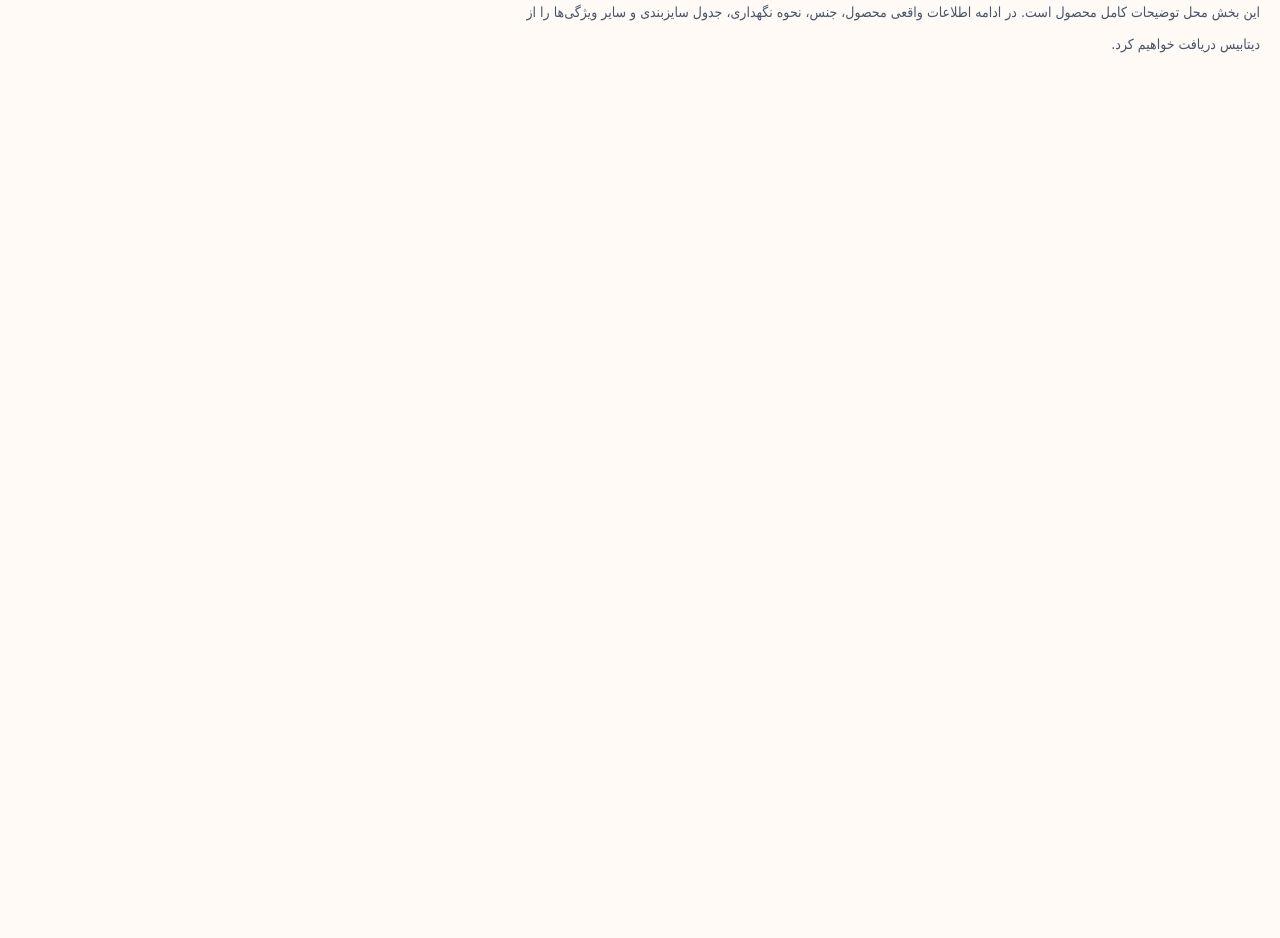
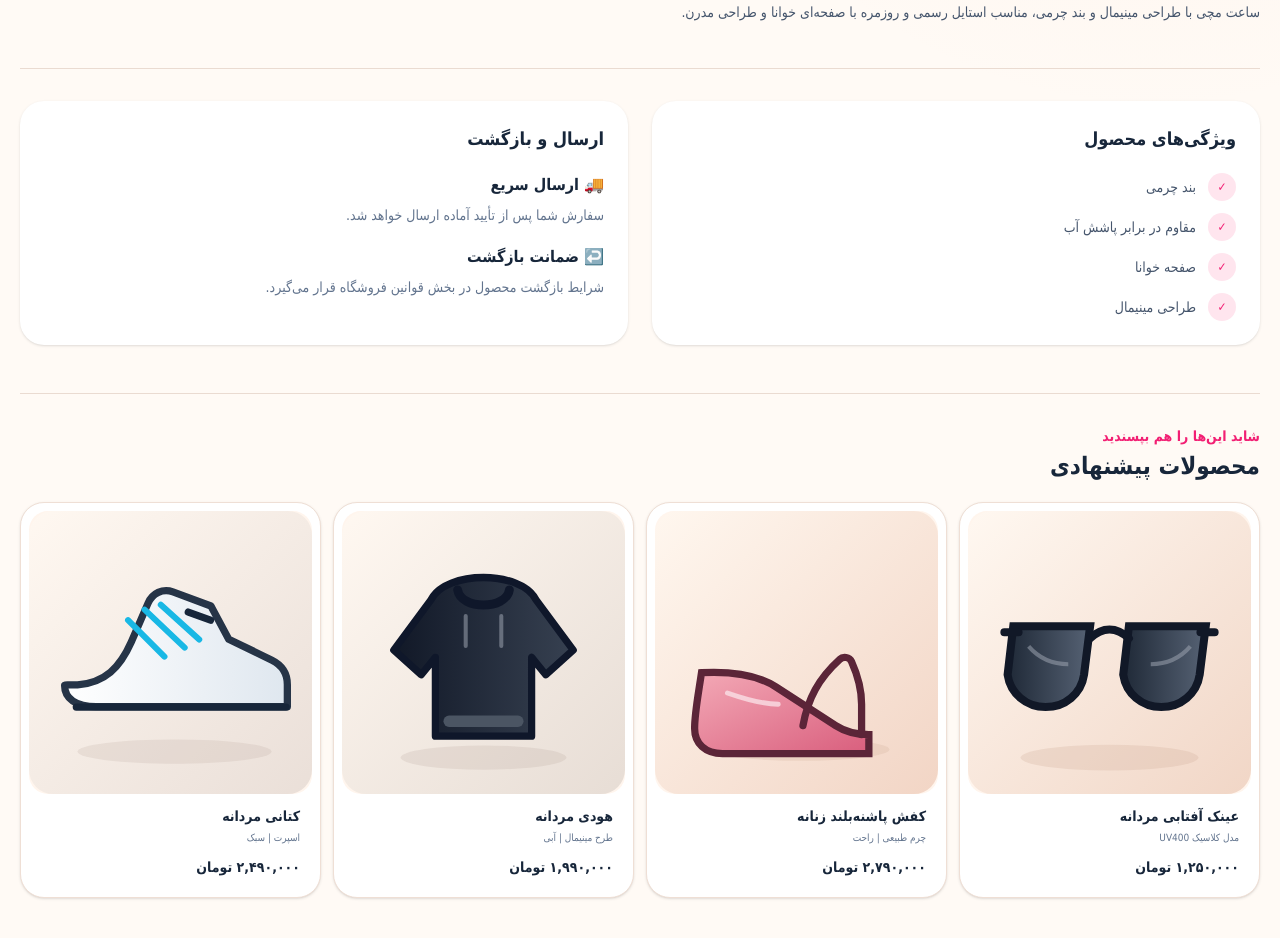
Before and after one commit to mehdikh20397-cmd/modastyle, a Next.js app: page /products/1 in a window 1280 px wide. Shown: the part 940-1878 px from the top of the page. Before the commit the page ends 1040 px from the top, so only its background shows below. Built offline with nearby package versions, Linux system fonts and the light colour scheme.

Commit message:
feat: complete product details page

```diff
--- a/app/layout.tsx
+++ b/app/layout.tsx
@@ -12,7 +12,7 @@ export default function RootLayout({
   children: React.ReactNode;
 }>) {
   return (
-    <html lang="fa" dir="rtl">
+    <html lang="fa" dir="rtl" data-scroll-behavior="smooth">
       <body>{children}</body>
     </html>
   );
--- a/app/products/[id]/page.tsx
+++ b/app/products/[id]/page.tsx
@@ -136,10 +136,108 @@ export default async function ProductPage({
         </h2>
 
         <p className="mt-4 max-w-3xl text-sm leading-8 text-slate-600">
-          این بخش محل توضیحات کامل محصول است. در ادامه اطلاعات
-          واقعی محصول، جنس، نحوه نگهداری، جدول سایزبندی و سایر
-          ویژگی‌ها را از دیتابیس دریافت خواهیم کرد.
+          {product.description}
         </p>
+      </section>
+
+      {/* Features + Shipping */}
+      <section className="mt-10 grid gap-6 border-t border-[#eadbd1] pt-8 md:grid-cols-2">
+        <div className="rounded-[24px] bg-white p-6 shadow-sm">
+          <h2 className="text-lg font-black">
+            ویژگی‌های محصول
+          </h2>
+
+          <ul className="mt-5 grid gap-3">
+            {product.features.map((feature) => (
+              <li
+                key={feature}
+                className="flex items-center gap-3 text-sm text-slate-600"
+              >
+                <span className="grid h-7 w-7 place-items-center rounded-full bg-[#ffe5ee] text-xs text-[#f21f73]">
+                  ✓
+                </span>
+
+                {feature}
+              </li>
+            ))}
+          </ul>
+        </div>
+
+        <div className="rounded-[24px] bg-white p-6 shadow-sm">
+          <h2 className="text-lg font-black">
+            ارسال و بازگشت
+          </h2>
+
+          <div className="mt-5 grid gap-4">
+            <div>
+              <div className="font-bold">🚚 ارسال سریع</div>
+
+              <p className="mt-1 text-sm leading-7 text-slate-500">
+                سفارش شما پس از تأیید آماده ارسال خواهد شد.
+              </p>
+            </div>
+
+            <div>
+              <div className="font-bold">↩️ ضمانت بازگشت</div>
+
+              <p className="mt-1 text-sm leading-7 text-slate-500">
+                شرایط بازگشت محصول در بخش قوانین فروشگاه قرار می‌گیرد.
+              </p>
+            </div>
+          </div>
+        </div>
+      </section>
+      {/* Related Products */}
+      <section className="mt-12 border-t border-[#eadbd1] pt-8">
+        <div className="mb-5 flex items-end justify-between">
+          <div>
+            <p className="text-sm font-bold text-[#f21f73]">
+              شاید این‌ها را هم بپسندید
+            </p>
+
+            <h2 className="mt-1 text-2xl font-black">
+              محصولات پیشنهادی
+            </h2>
+          </div>
+        </div>
+
+        <div className="grid grid-cols-2 gap-3 md:grid-cols-3 lg:grid-cols-4">
+          {products
+            .filter((_, index) => index !== productIndex)
+            .slice(0, 4)
+            .map((item) => (
+              <Link
+                key={item.name}
+                href={`/products/${products.indexOf(item)}`}
+                className="group"
+              >
+
+                <div className="overflow-hidden rounded-[24px] border border-[#efdfd5] bg-white p-2 shadow-sm transition hover:-translate-y-1 hover:shadow-lg">
+                  <div className="aspect-square overflow-hidden rounded-[19px] bg-[#fff5ed]">
+                    <img
+                      src={item.image}
+                      alt={item.name}
+                      className="h-full w-full object-cover transition duration-500 group-hover:scale-105"
+                    />
+                  </div>
+
+                  <div className="p-3">
+                    <h3 className="text-sm font-black">
+                      {item.name}
+                    </h3>
+
+                    <p className="mt-1 text-[10px] text-slate-500">
+                      {item.category}
+                    </p>
+
+                    <div className="mt-3 text-sm font-black">
+                      {item.price} تومان
+                    </div>
+                  </div>
+                </div>
+              </Link>
+            ))}
+        </div>
       </section>
     </main>
   );
--- a/components/layout/Footer.tsx
+++ b/components/layout/Footer.tsx
@@ -1,7 +1,7 @@
 export function Footer() {
   return (
     <footer className="bg-[#101826] text-slate-300">
-      <div className="container-shop py-10 sm:py-12">
+      <div className="container-shop py-10 sm:py-12 ">
         <div className="grid gap-8 sm:grid-cols-2 lg:grid-cols-4 lg:gap-10">
 
           {/* Brand */}
@@ -79,7 +79,7 @@ export function Footer() {
 
               <a
                 href="tel:+989373698658"
-                className="block hover:text-white"
+                className="block hover:text-white dir-rtl"
               >
                 +98 937 369 8658
               </a>
--- a/data/products.ts
+++ b/data/products.ts
@@ -1,8 +1,98 @@
 export const products = [
-  { name: "عینک آفتابی مردانه", category: "مدل کلاسیک UV400", price: "۱,۲۵۰,۰۰۰", oldPrice: "۱,۴۹۰,۰۰۰", badge: "پرفروش", image: "https://images.unsplash.com/photo-1511499767150-a48a237f0083?auto=format&fit=crop&w=700&q=85" },
-  { name: "ساعت مچی مردانه", category: "ضد آب | بند چرمی", price: "۲,۹۹۰,۰۰۰", oldPrice: "", badge: "پیشنهاد ویژه", image: "https://images.unsplash.com/photo-1524805444758-089113d48a6d?auto=format&fit=crop&w=700&q=85" },
-  { name: "کفش پاشنه‌بلند زنانه", category: "چرم طبیعی | راحت", price: "۲,۷۹۰,۰۰۰", oldPrice: "", badge: "جدید", image: "https://images.unsplash.com/photo-1543163521-1bf539c55dd2?auto=format&fit=crop&w=700&q=85" },
-  { name: "هودی مردانه", category: "طرح مینیمال | آبی", price: "۱,۹۹۰,۰۰۰", oldPrice: "", badge: "محبوب", image: "https://images.unsplash.com/photo-1551488831-00ddcb6c6bd3?auto=format&fit=crop&w=700&q=85" },
-  { name: "کتانی مردانه", category: "اسپرت | سبک", price: "۲,۴۹۰,۰۰۰", oldPrice: "", badge: "تخفیف ویژه", image: "https://images.unsplash.com/photo-1542291026-7eec264c27ff?auto=format&fit=crop&w=700&q=85" },
-  { name: "کیف دستی زنانه", category: "چرم مصنوعی | شیک", price: "۱,۹۹۰,۰۰۰", oldPrice: "", badge: "داغ", image: "https://images.unsplash.com/photo-1584917865442-de89df76afd3?auto=format&fit=crop&w=700&q=85" },
+  {
+    name: "عینک آفتابی مردانه",
+    category: "مدل کلاسیک UV400",
+    price: "۱,۲۵۰,۰۰۰",
+    oldPrice: "۱,۴۹۰,۰۰۰",
+    badge: "پرفروش",
+    image: "/images/products/sunglasses.svg",
+    description:
+      "عینک آفتابی با طراحی کلاسیک و سبک، مناسب استفاده روزمره و استایل شهری. فریم مقاوم و لنز با محافظت UV400.",
+    features: [
+      "محافظت UV400",
+      "فریم سبک و مقاوم",
+      "طراحی مناسب استفاده روزمره",
+      "مناسب استایل کژوال و رسمی",
+    ],
+  },
+  {
+    name: "ساعت مچی مردانه",
+    category: "ضد آب | بند چرمی",
+    price: "۲,۹۹۰,۰۰۰",
+    oldPrice: "",
+    badge: "پیشنهاد ویژه",
+    image: "/images/products/watch.svg",
+    description:
+      "ساعت مچی با طراحی مینیمال و بند چرمی، مناسب استایل رسمی و روزمره با صفحه‌ای خوانا و طراحی مدرن.",
+    features: [
+      "بند چرمی",
+      "مقاوم در برابر پاشش آب",
+      "صفحه خوانا",
+      "طراحی مینیمال",
+    ],
+  },
+  {
+    name: "کفش پاشنه‌بلند زنانه",
+    category: "چرم طبیعی | راحت",
+    price: "۲,۷۹۰,۰۰۰",
+    oldPrice: "",
+    badge: "جدید",
+    image: "/images/products/heels.svg",
+    description:
+      "کفش پاشنه‌بلند با طراحی ظریف، مناسب مهمانی و استایل رسمی با تمرکز روی راحتی در استفاده.",
+    features: [
+      "چرم باکیفیت",
+      "طراحی ظریف",
+      "کفی راحت",
+      "مناسب استایل رسمی",
+    ],
+  },
+  {
+    name: "هودی مردانه",
+    category: "طرح مینیمال | آبی",
+    price: "۱,۹۹۰,۰۰۰",
+    oldPrice: "",
+    badge: "محبوب",
+    image: "/images/products/hoodie.svg",
+    description:
+      "هودی مینیمال با فرم راحت و مناسب استفاده روزمره، ترکیبی از راحتی و استایل مدرن.",
+    features: [
+      "فرم راحت",
+      "پارچه نرم",
+      "طراحی مینیمال",
+      "مناسب استفاده روزمره",
+    ],
+  },
+  {
+    name: "کتانی مردانه",
+    category: "اسپرت | سبک",
+    price: "۲,۴۹۰,۰۰۰",
+    oldPrice: "",
+    badge: "تخفیف ویژه",
+    image: "/images/products/sneakers.svg",
+    description:
+      "کتانی سبک و اسپرت برای استفاده روزانه و فعالیت‌های شهری با طراحی مدرن و راحت.",
+    features: [
+      "وزن سبک",
+      "کفی راحت",
+      "طراحی اسپرت",
+      "مناسب استفاده روزانه",
+    ],
+  },
+  {
+    name: "کیف دستی زنانه",
+    category: "چرم مصنوعی | شیک",
+    price: "۱,۹۹۰,۰۰۰",
+    oldPrice: "",
+    badge: "داغ",
+    image: "/images/products/handbag.svg",
+    description:
+      "کیف دستی شیک با فرم کاربردی و طراحی مینیمال؛ مناسب استفاده روزمره و استایل نیمه‌رسمی.",
+    features: [
+      "طراحی جادار",
+      "بند مقاوم",
+      "ظاهر مینیمال",
+      "مناسب استفاده روزمره",
+    ],
+  },
 ] as const;
```
Also changed, not shown: components/layout/Header.tsx (+42 -24 lines).
